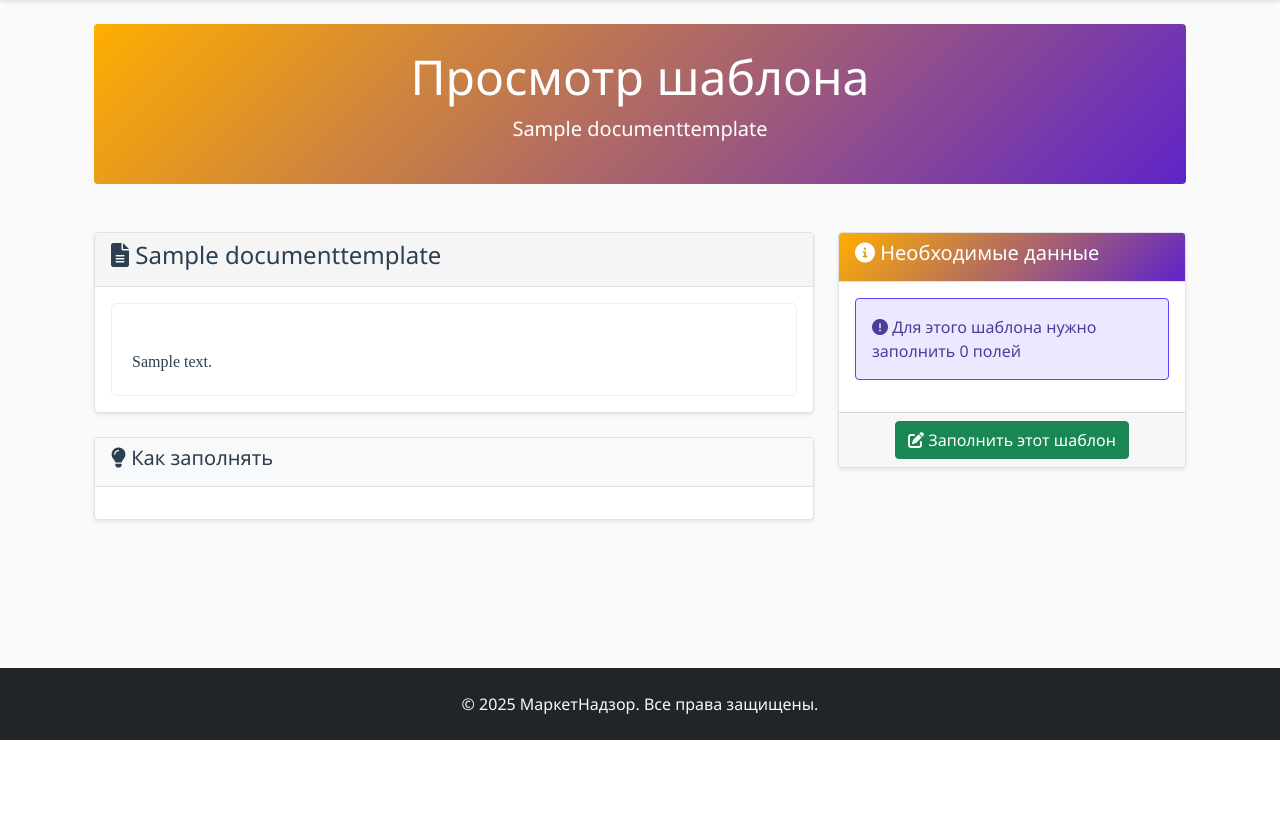
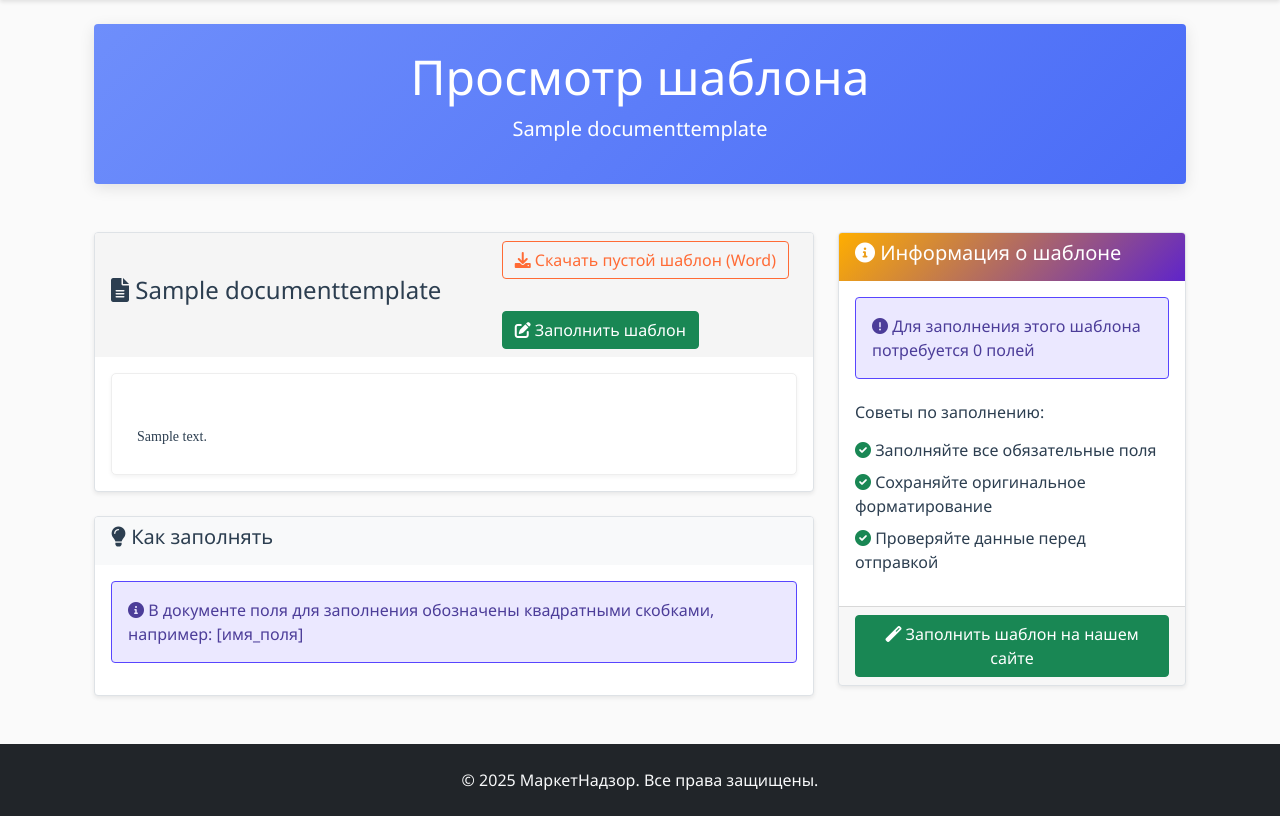
Before and after one commit to sergey-globus/Cons_plus, a Django app: page /template/preview/1/ in a window 1280 px wide. Shown: the part 60-876 px from the top of the page. Before the commit the page ends 800 px from the top, so only its background shows below. Run offline with Django 4.2, Linux system fonts and the light colour scheme; tables that the repository leaves empty hold one stand-in row (values such as "Sample post"); parts of the project's set-up code (start-up, migrations or seed data) failed here and were passed over.

Commit message:
refactor: templates

```diff
--- /dev/null
+++ b/apps/main/templatetags/custom_filters.py
@@ -0,0 +1,13 @@
+from django import template
+
+register = template.Library()
+
+@register.filter(name='replace_fields')
+def replace_fields(value, fields):
+    """Заменяет {field} на [field] для предпросмотра"""
+    if not value or not fields:
+        return value
+
+    for field in fields:
+        value = value.replace(f'{{{field}}}', f'[{field}]')
+    return value
--- a/apps/main/urls.py
+++ b/apps/main/urls.py
@@ -20,4 +20,5 @@ urlpatterns = [
     path('reference/delivery-terms/', views.delivery_terms_category, name='delivery_terms_category'),
     path('glossary/', views.glossary, name='glossary'),
     path('template/preview/<int:template_id>/', views.preview_template, name='preview_template'),
+    path('download-empty-template/<int:template_id>/', views.download_empty_template, name='download_empty_template'),
 ]
--- a/apps/main/views.py
+++ b/apps/main/views.py
@@ -14,8 +14,9 @@ from io import BytesIO
 import os
 from docx import Document
 from docx.shared import Inches
+from django.db.models import Q
 from django.shortcuts import get_object_or_404
-from django.db.models import Q
+from docx.shared import Pt, Cm
 
 
 def index(request):
@@ -354,3 +355,44 @@ def damaged_category(request):
 def delivery_terms_category(request):
     """Категория 'Условия доставки'"""
     return render(request, 'main/delivery_terms.html')
+
+def download_empty_template(request, template_id):
+    template = get_object_or_404(DocumentTemplate, id=template_id)
+
+    doc = Document()
+
+    style = doc.styles['Normal']
+    font = style.font
+    font.name = 'Times New Roman'
+    font.size = Pt(12)
+
+    content = template.template_content
+
+    for field in template.required_fields:
+        content = content.replace(f'{{{field}}}', '        ')
+
+    for paragraph in content.split('\n'):
+        if paragraph.strip():
+            p = doc.add_paragraph()
+            runs = paragraph.split('        ')
+
+            for i, run_text in enumerate(runs):
+                if run_text:
+                    p.add_run(run_text)
+
+                if i < len(runs) - 1:
+                    p.add_run().add_tab()
+
+    for paragraph in doc.paragraphs:
+        paragraph.paragraph_format.tab_stops.add_tab_stop(Cm(4))
+
+    buffer = BytesIO()
+    doc.save(buffer)
+    buffer.seek(0)
+
+    response = HttpResponse(
+        buffer.getvalue(),
+        content_type='application/vnd.openxmlformats-officedocument.wordprocessingml.document'
+    )
+    response['Content-Disposition'] = f'attachment; filename="Пустой_{template.name}.docx"'
+    return response
--- a/templates/main/preview_template.html
+++ b/templates/main/preview_template.html
@@ -1,4 +1,5 @@
 {% extends 'base.html' %}
+{% load custom_filters %}
 
 {% block title %}Просмотр шаблона - {{ template.name }}{% endblock %}
 
@@ -19,27 +20,46 @@
         <div class="col-md-8">
             <div class="card mb-4">
                 <div class="card-header">
-                    <h4><i class="fas fa-file-alt"></i> {{ template.name }}</h4>
+                    <div class="d-flex justify-content-between align-items-center">
+                        <h4><i class="fas fa-file-alt"></i> {{ template.name }}</h4>
+                        <div>
+                            <a href="{% url 'download_empty_template' template.id %}" class="btn btn-outline-primary me-2 mb-3">
+                                <i class="fas fa-download"></i> Скачать пустой шаблон (Word)
+                            </a>
+                            <div class="mb-3"></div> <!-- Добавлен отступ -->
+                            <a href="{% url 'document_generator' %}?template_id={{ template.id }}" class="btn btn-success">
+                                <i class="fas fa-edit"></i> Заполнить шаблон
+                            </a>
+                        </div>
+                    </div>
                 </div>
                 <div class="card-body">
                     <div class="template-content">
-                        {{ template.template_content }}
+                        {{ template.template_content|replace_fields:template.required_fields }}
                     </div>
                 </div>
             </div>
 
             <!-- Блок с примерами заполнения -->
-            <div class="card">
+            <div class="card mb-4">
                 <div class="card-header bg-light">
                     <h5><i class="fas fa-lightbulb"></i> Как заполнять</h5>
                 </div>
                 <div class="card-body">
+                    <div class="alert alert-info">
+                        <i class="fas fa-info-circle"></i> В документе поля для заполнения обозначены квадратными скобками, например: [имя_поля]
+                    </div>
                     <ul class="list-group">
                         {% for field in translated_fields %}
                         <li class="list-group-item">
-                            <strong>{{ field.rus_name }}</strong> -
-                            <span class="text-muted">используется как: </span>
-                            <code>{{ "{" }}{{ "{" }}{{ field.eng_name }}{{ "}" }}{{ "}" }}</code>
+                            <div class="d-flex justify-content-between align-items-center">
+                                <div>
+                                    <strong>{{ field.rus_name }}</strong> -
+                                    <span class="text-muted">Идентификатор: </span>
+                                    <code>{{ field.eng_name }}</code>
+                                </div>
+                                <span class="badge bg-primary rounded-pill">#{{ forloop.counter }}</span>
+                            </div>
                         </li>
                         {% endfor %}
                     </ul>
@@ -49,32 +69,27 @@
 
         <!-- Боковая панель с информацией -->
         <div class="col-md-4">
-            <div class="card sticky-top" style="top: 20px;">
+            <div class="card sticky-top mb-4" style="top: 20px;">
                 <div class="card-header bg-primary text-white">
-                    <h5><i class="fas fa-info-circle"></i> Необходимые данные</h5>
+                    <h5><i class="fas fa-info-circle"></i> Информация о шаблоне</h5>
                 </div>
                 <div class="card-body">
                     <div class="alert alert-info">
                         <i class="fas fa-exclamation-circle"></i>
-                        Для этого шаблона нужно заполнить {{ translated_fields|length }} полей
+                        Для заполнения этого шаблона потребуется {{ translated_fields|length }} полей
                     </div>
 
-                    <div class="list-group">
-                        {% for field in translated_fields %}
-                        <div class="list-group-item">
-                            <div class="d-flex w-100 justify-content-between">
-                                <h6 class="mb-1">{{ field.rus_name }}</h6>
-                                <small class="text-muted">#{{ forloop.counter }}</small>
-                            </div>
-                            <small class="text-muted">Идентификатор: {{ field.eng_name }}</small>
-                        </div>
-                        {% endfor %}
-                    </div>
+                    <h6 class="mt-4 mb-3">Советы по заполнению:</h6>
+                    <ul class="list-unstyled">
+                        <li class="mb-2"><i class="fas fa-check-circle text-success"></i> Заполняйте все обязательные поля</li>
+                        <li class="mb-2"><i class="fas fa-check-circle text-success"></i> Сохраняйте оригинальное форматирование</li>
+                        <li class="mb-2"><i class="fas fa-check-circle text-success"></i> Проверяйте данные перед отправкой</li>
+                    </ul>
                 </div>
                 <div class="card-footer text-center">
                     <a href="{% url 'document_generator' %}?template_id={{ template.id }}"
                        class="btn btn-success btn-block">
-                        <i class="fas fa-edit"></i> Заполнить этот шаблон
+                        <i class="fas fa-magic"></i> Заполнить шаблон на нашем сайте
                     </a>
                 </div>
             </div>
@@ -86,16 +101,47 @@
     .template-content {
         white-space: pre-line;
         font-family: 'Times New Roman', serif;
-        line-height: 1.6;
-        padding: 20px;
+        font-size: 14px;
+        line-height: 1.8;
+        padding: 25px;
         background: white;
         border: 1px solid #eee;
         border-radius: 5px;
+        box-shadow: 0 2px 4px rgba(0,0,0,0.05);
+    }
+
+    .template-content code {
+        background-color: #f8f9fa;
+        padding: 2px 4px;
+        border-radius: 3px;
+        font-family: monospace;
     }
 
     .sticky-top {
         position: -webkit-sticky;
         position: sticky;
+        z-index: 1000;
+    }
+
+    .list-group-item {
+        transition: all 0.2s ease;
+    }
+
+    .list-group-item:hover {
+        background-color: #f8f9fa;
+    }
+
+    .card-header {
+        border-bottom: none;
+    }
+
+    .hero-section-small {
+        background: linear-gradient(135deg, #6e8efb 0%, #4a6cf7 100%);
+        box-shadow: 0 4px 15px rgba(0,0,0,0.1);
+    }
+
+    .mb-3 {
+        margin-bottom: 1rem !important;
     }
 </style>
 {% endblock %}
```
Also changed, not shown: apps/main/templatetags/__init__.py (added).
